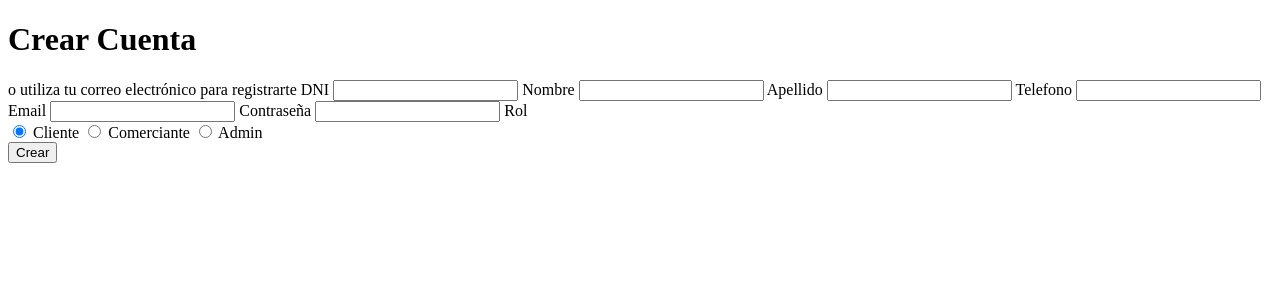
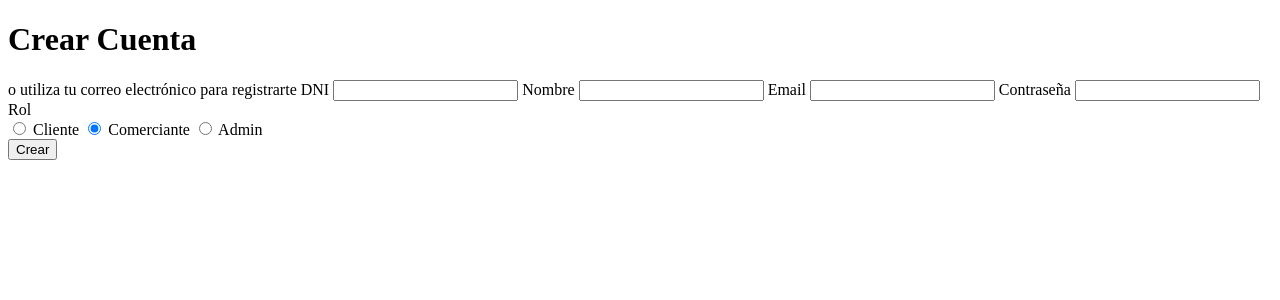
Before and after one commit to AnderMoraPedregosa/Proyecto-2, a PHP site: page /paginas/crearEditarPersona.php in a window 1280 px wide. Shown: the top 300 px of the page. Run offline with PHP 8.4, Linux system fonts and the light colour scheme.

Commit message:
commit php

```diff
--- a/web/paginas/crearEditarPersona.php
+++ b/web/paginas/crearEditarPersona.php
@@ -15,21 +15,21 @@
         <label for="dni">DNI</label>
         <input type="text" id="dni" name="dni" required="required" />
         <label for="nombre">Nombre</label>
-        <input type="text" id="nombre" name="nombre" required="required" />
-        <label for="apellido" id="labelApellido">Apellido</label>
-        <input type="text" id="apellidoIn" name="apellido" required="required" />
-        <label for="telefono" id="labelTelefono">Telefono</label>
-        <input type="tel" id="telefonoIn" name="telefono" required="required" />
+        <input  type="text" id="nombre" name="nombre" required="required" />
+        <label  style="display: none"  for="apellido" id="labelApellido">Apellido</label>
+        <input  style="display: none" type="text" id="apellidoIn" name="apellido" required="required" />
+        <label  style="display: none" for="telefono" id="labelTelefono">Telefono</label>
+        <input style="display: none" type="tel" id="telefonoIn" name="telefono" required="required" />
         <label for="email">Email</label>
         <input type="email" id="email" name="email" required="required" />
         <label for="passwd">Contraseña</label>
         <input type="password" id="passwd" name="passwd" required="required" />
         <label>Rol</label>
         <div id="id_rol">
-            <input type="radio" id="cliente" name="id_rol" value="2" checked />
+            <input type="radio" id="cliente" name="id_rol" value="2"  />
             <label for="cliente">Cliente</label>
 
-            <input type="radio" id="comerciante" name="id_rol" value="3" />
+            <input type="radio" id="comerciante" name="id_rol" value="3" checked />
             <label for="comerciante">Comerciante</label>
 
             <input type="radio" id="admin" name="id_rol" value="1" />
--- a/web/servidor/bbdd/comerciosCRUD.php
+++ b/web/servidor/bbdd/comerciosCRUD.php
@@ -61,7 +61,7 @@ function insertarComercio($dbh, $data)
 function actualizarComercio($dbh, $data)
 {
     try {
-        $stmt = $dbh->prepare("UPDATE comercios SET nombre = :nombre, logo = :logo, email = :email, telefono = :telefono, direccion = :direccion WHERE id = :idComercio");
+        $stmt = $dbh->prepare("UPDATE comercios SET nombre = :nombre, email = :email, telefono = :telefono, direccion = :direccion WHERE id = :idComercio");
         if (!$stmt) {
             throw new Exception("Error en la preparación de la consulta");
         }
--- a/web/servidor/servicios/comercios/servicioComercios.php
+++ b/web/servidor/servicios/comercios/servicioComercios.php
@@ -86,7 +86,6 @@ switch ($accion) {
         //ACTUALIZAR
         $idComercio = $datos['id'];
         $nombre = $datos['nombre'];
-        $logo = $datos['logo'];
         $email = $datos['email'];
         $telefono = $datos['telefono'];
         $direccion = $datos['direccion'];
@@ -94,7 +93,6 @@ switch ($accion) {
         $datos = [
             "idComercio" => $idComercio,
             "nombre" => $nombre,
-            "logo" => $logo,
             'email' => $email,
             'telefono' => $telefono,
             'direccion' => $direccion
```
Also changed, not shown: web/imagenes/20231129093059_0.png (added), web/imagenes/20231129093114_0.png (added), web/imagenes/20231129093202_0.jpg (added), web/imagenes/20231129093352_0.jpg (added).
